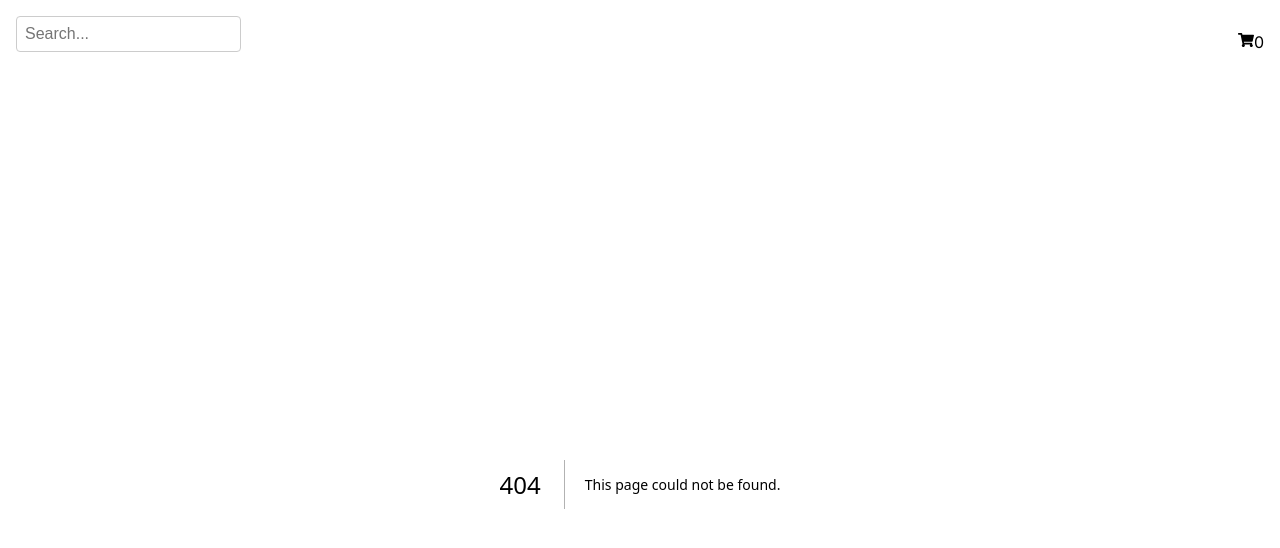
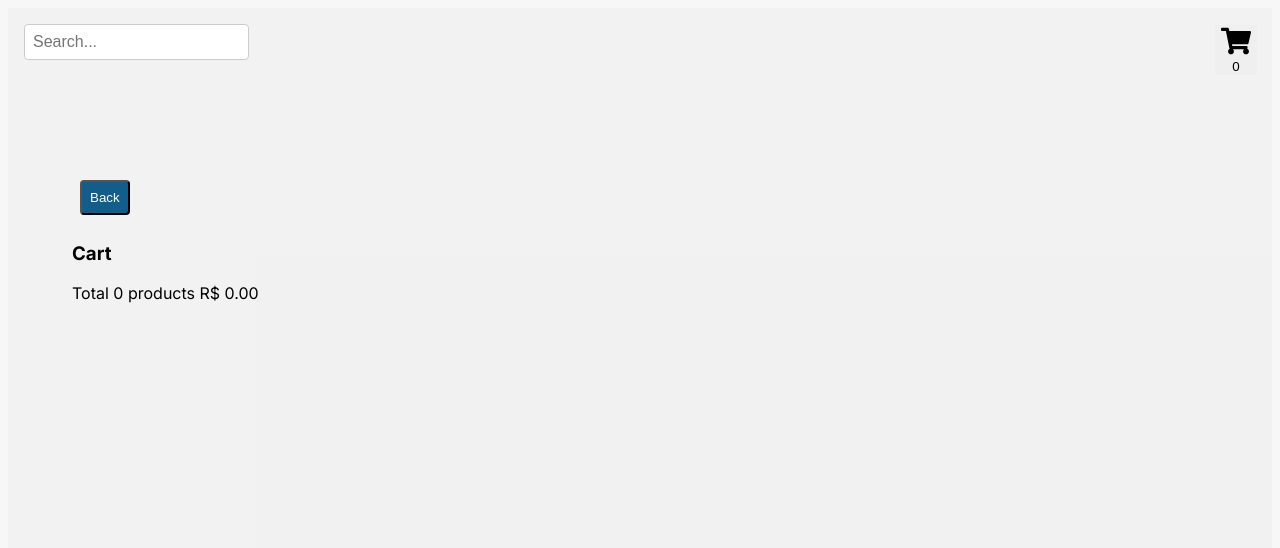
Before and after one commit to ViniTanaka/catalogApp, a Next.js app: page /cart in a window 1280 px wide. Before the commit this address had no page. Shown: the top 548 px of the page. Built offline with nearby package versions, Linux system fonts and the light colour scheme.

Commit message:
feat: cart page

```diff
--- /dev/null
+++ b/src/app/cart/page.tsx
@@ -0,0 +1,87 @@
+"use client"
+import styled from "styled-components"
+import { BackBtn } from './../components/back-button';
+import { useLocalStorage } from "@/hooks/useLocalStorage";
+import {  ProductInCart } from "../types/product";
+import { CartItem } from "../components/cart/cart-item";
+
+const Container = styled.div`
+    display: flex;
+    flex-direction: column;
+    justify-content: center;
+    align-items: center;
+    max-height: 100vh;
+    max-width: 100vw;
+    overflow: auto;
+    position:relative;
+`
+const CartListContainer = styled.div`
+    display: flex;
+    flex-direction: column;
+    justify-content: center;
+    align-items: center;
+`
+const CartList = styled.ul`
+    display: flex;
+    flex-direction: column;
+    justify-content: center;
+    align-items: center;
+    padding: 6rem;
+`
+const InfoList = styled.div`
+    position: absolute;
+    left: 5vw;
+    top:10vh;
+
+`
+export default function CartPage() {
+    const { value, updateLocalStorage }= useLocalStorage<ProductInCart[]>('cart-items', [])
+
+    const calculateTotal = (value:ProductInCart[]) => {
+        return value.reduce((total, product) => total += (product.price * product.quantity), 0)
+    }
+    const cartTotal = calculateTotal(value)
+
+    const handleUpdateQuantity = (id:number, quantity:number) => {
+        const newValue = value.map(product => {
+            if(product.id !== id) return product
+            return {...product, quantity:quantity}
+        })
+        updateLocalStorage(newValue)
+    }
+    const handleDelete = (id:number) => {
+        const newValue = value.filter(product => {
+            if(product.id !== id) return product
+        })
+        updateLocalStorage(newValue)
+    }
+    return (
+        <Container>
+            <InfoList>
+                <BackBtn navigate="/"/>
+                <h3>Cart</h3>
+                <p>Total {value.length} products
+                    <span> R$ {cartTotal.toFixed(2)}</span>
+                </p>
+            </InfoList>
+            <CartListContainer>
+                <CartList>
+                    {value.map((product) =>
+                    <CartItem
+                        id={product.id}
+                        image={product.images}
+                        title={product.title}
+                        price={product.price}
+                        description={product.description}
+                        measure={product.measure}
+                        weight={product.weight}
+                        quantity={product.quantity}
+                        key={product.id}
+                        handleDelete={handleDelete}
+                        handleUpdateQuantity={handleUpdateQuantity}
+                    />) }
+                </CartList>
+            </CartListContainer>
+        </Container>
+    )
+}
--- /dev/null
+++ b/src/app/components/back-button.tsx
@@ -0,0 +1,29 @@
+import { styled } from "styled-components";
+import { useRouter } from "next/navigation";
+
+const Button = styled.button`
+    background: #115D8C;
+    border-radius: 4px;
+    color: white;
+    padding: 0.5rem;
+    margin: 0.5rem;
+    cursor: pointer;
+`
+
+interface BtnProps {
+    navigate: string;
+}
+
+export function BackBtn({ navigate }: BtnProps){
+    const router = useRouter();
+
+    const handleNavigate = () => {
+        router.push(navigate)
+    }
+
+    return (
+        <Button onClick={handleNavigate}>
+            Back
+        </Button>
+    )
+}
--- /dev/null
+++ b/src/app/components/cart/cart-item.tsx
@@ -0,0 +1,82 @@
+"use client"
+import { ProductInCart } from "@/app/types/product"
+import Image from "next/image"
+import { useState } from "react"
+import styled from "styled-components"
+import { MdDeleteForever } from "react-icons/md";
+
+
+interface CartItemProps {
+    image: string[],
+    id: number,
+    title: string,
+    price: number,
+    description: string,
+    measure: string,
+    weight: number,
+    quantity: number
+    handleUpdateQuantity(id: number, quantity: number):void
+    handleDelete(id: number): void
+}
+const Item = styled.li`
+    display: flex;
+    justify-content: space-between;
+    align-items: center;
+    padding: 1rem;
+    max-width: 800px;
+    position:relative;
+
+    button{
+        cursor: pointer;
+        position:absolute;
+        border:none;
+        background:transparent;
+        svg{
+
+            width:20px;
+            height:20px;
+        }
+    }
+`
+const QuantityInput = styled.input`
+width: 50px;
+padding: 0.5rem;
+margin-right: 1rem;
+`;
+
+export function CartItem(props: CartItemProps) {
+    const [quantity, setQuantity] = useState(props.quantity);
+
+    const handleQuantityChange = (event: React.ChangeEvent<HTMLInputElement>) => {
+        const value =isNaN(parseInt(event.target.value))? 0 : parseInt(event.target.value);
+        props.handleUpdateQuantity(props.id,value)
+        setQuantity(value)
+        if(value === 0 ) props.handleDelete(props.id)
+    };
+    return (
+        <Item>
+            <button onClick={() => props.handleDelete(props.id)} aria-label="Delete">
+                <MdDeleteForever />
+            </button>
+            <Image
+                    src={String(props.image)}
+                    alt={props.title}
+                    width={200}
+                    height={200}
+                    />
+            <div>
+                <h3>{props.title}</h3>
+                <p>{props.description}</p>
+                <div>
+                <QuantityInput
+                    type="number"
+                    min={1}
+                    value={quantity}
+                    onChange={handleQuantityChange}
+                    />
+                    <h3>R$ {props.price }</h3>
+                </div>
+            </div>
+        </Item>
+    )
+}
--- a/src/app/components/header/cart-control.tsx
+++ b/src/app/components/header/cart-control.tsx
@@ -3,31 +3,55 @@
 import { useLocalStorage } from "@/hooks/useLocalStorage";
 import { FaShoppingCart } from "react-icons/fa";
 import styled from "styled-components";
+import { useRouter } from "next/navigation"
 
 const CartCount = styled.span`
-    width: 17px;
-    height: 17px;
+    position: absolute;
     border-radius: 100%;
-    padding: 0 5px;
+    padding: 3px 6px;
     font-size: 10px;
 
-    background-color: var(--delete-color);
-    color: white;
+    background-color: white;
+    color: red;
 
     margin-left: -10px;
+    margin-top: 10px;
 `
 
 const Container = styled.div`
     position: relative;
+    width: 40px;
+    height: 40px;
+    display: flex;
+    justify-content: center;
+    align-items: center;
+    cursor: pointer;
+
+    button{
+        position:relative
+        background: transparent;
+        border: none;
+        cursor: pointer;
+        svg{
+            width:30px;
+            height:30px
+        }
+    }
 `
 
 export function CartControl(){
     const { value } = useLocalStorage('cart-items', [])
+    const router = useRouter();
 
+    const handleNavigate = () => {
+        router.push("/cart")
+    }
     return (
         <Container>
-            <FaShoppingCart />
-            {value.length &&<CartCount>{value.length}</CartCount>}
+            <button onClick={handleNavigate}>
+                <FaShoppingCart />
+                {value.length &&<CartCount>{value.length}</CartCount>}
+            </button>
         </Container>
     )
 }
--- a/src/app/components/header/header.tsx
+++ b/src/app/components/header/header.tsx
@@ -13,16 +13,18 @@ display: flex;
 justify-content: space-between;
 align-items: center;
 padding: 1rem;
+
 `
 export function Header(props: HeaderProps){
     const {setSearch, search}= useFilter();
+
     return (
         <TagHeader>
             <SearchInputComponent
                 value = {search}
                 handleChange={setSearch}
             />
-            <CartControl />
+                <CartControl />
         </TagHeader>
     )
 }
```
